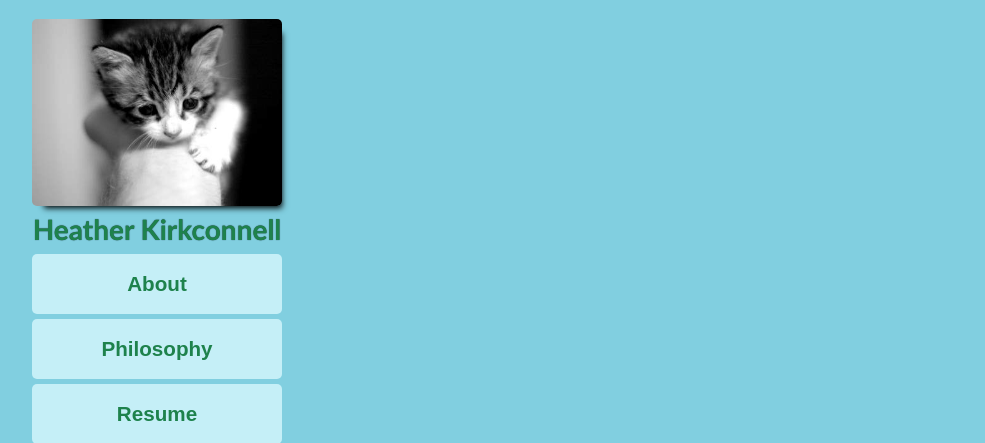
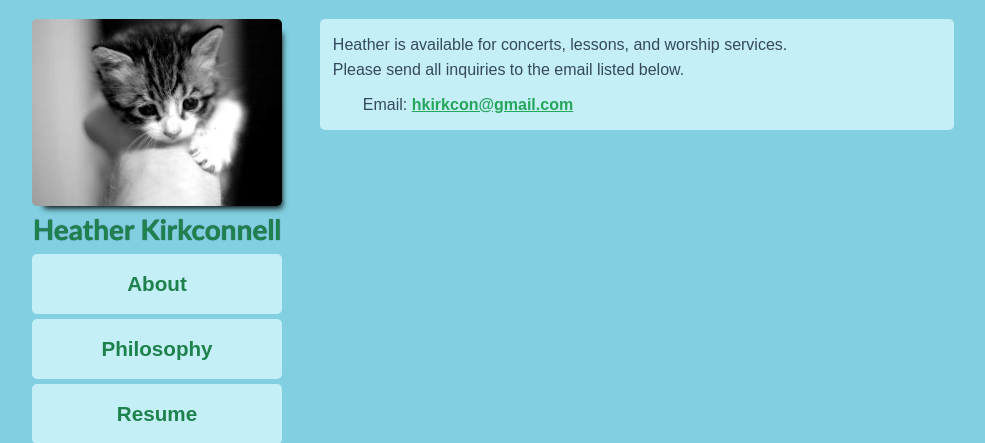
Before and after one commit to baroquebloke/heather-kirkconnell, a Flask app: page /contact in a window 1280 px wide. Shown: the top 443 px of the page, without its empty margins (147-1132 px from the left). Run offline with Flask 2, Linux system fonts and the light colour scheme.

Commit message:
contact page
all that’s left is photo?

```diff
--- a/static/style.css
+++ b/static/style.css
@@ -122,7 +122,7 @@ menu a {
      -moz-border-radius: 5px;
           border-radius: 5px;
   margin: 2%;
-  max-width: 66%;
+  width: 66%;
   float: left;
 }
 .page-content {
@@ -139,6 +139,9 @@ menu a {
 }
 .res-pdf a {
   text-decoration: none;
+}
+.page-content h1 {
+  text-indent: 0;
 }
 .page-content h2 {
   font-style: italic;
--- a/templates/pages/contact.html
+++ b/templates/pages/contact.html
@@ -1,4 +1,13 @@
 {% extends "/layouts/base.html" %}
 
 {% block contact %}
+<h1>
+  Heather is available for concerts, lessons, and worship services.
+</h1>
+<h1>
+  Please send all inquiries to the email listed below.
+</h1>
+<p>
+  Email: <a href="mailto:hkirkcon@gmail.com">hkirkcon@gmail.com</a>
+</p>
 {% endblock %}
--- a/templates/pages/resume.html
+++ b/templates/pages/resume.html
@@ -14,7 +14,7 @@
 <ul>
   <li>BA in French, 2011</li>
   <li>BA in Organ Performance, 2011</li>
-  <li>Minor in Harsichord, Historical Performance, 2011</li>
+  <li>Minor in Harpsichord, Historical Performance, 2011</li>
 </ul>
 
 <h1 class="res-section">Scholarships</h1>
```
